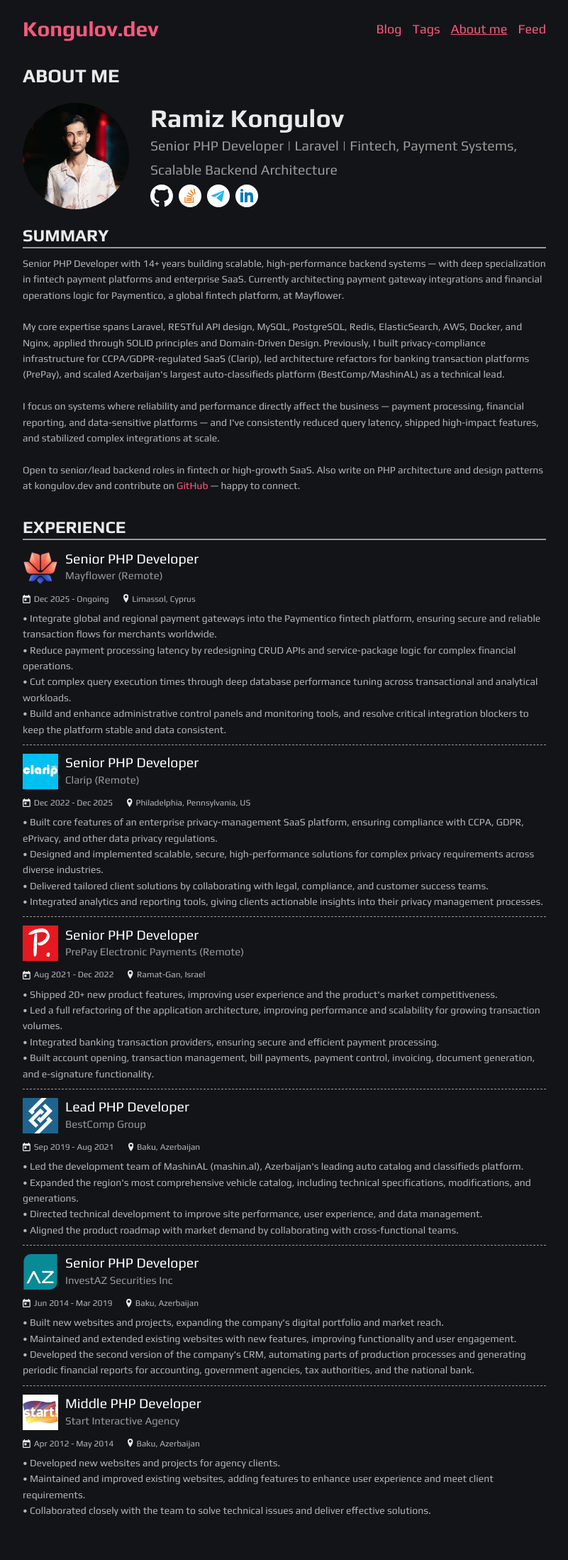
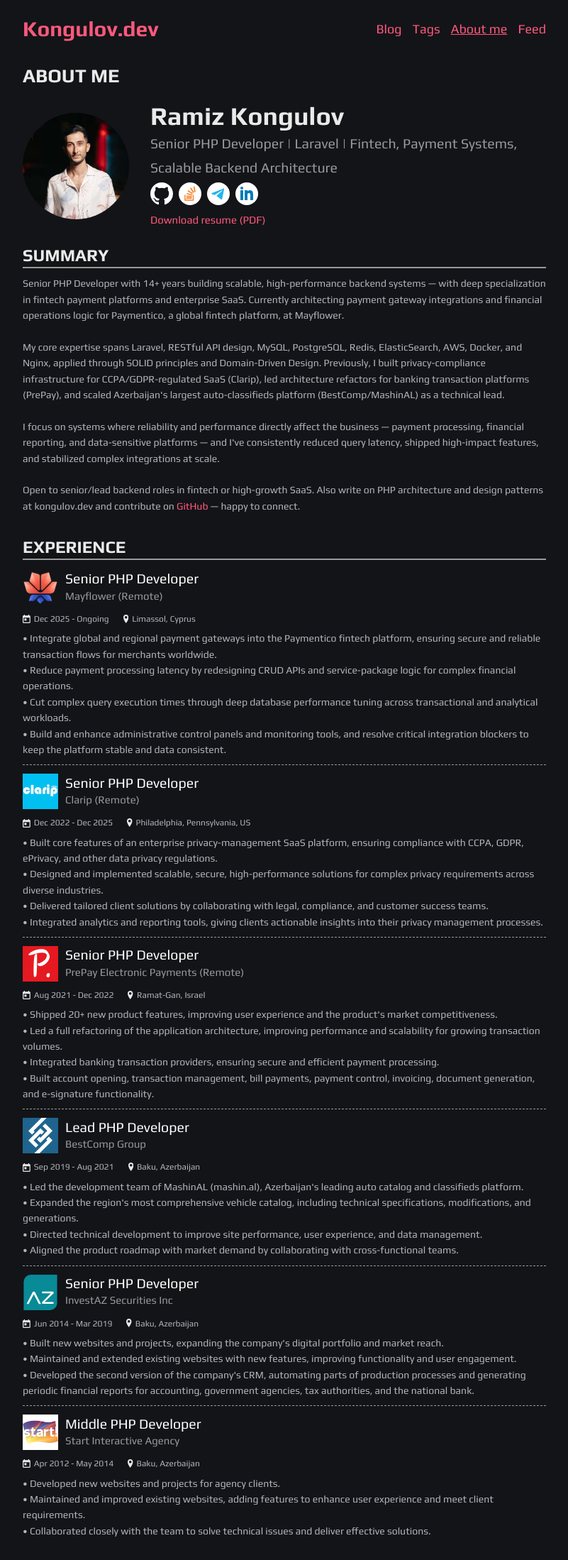
Before and after one commit to kongulov/kongulov.dev, a Jekyll site: the page built from about.html, in a window 1280 px wide. Shown: the whole page at 71% size, without its empty margins (239-1040 px from the left). Built offline with Jekyll 4.4.1, drawn with Linux system fonts in a browser that asks for light colours; before the commit the page ends 2170 px from its top, so only the background shows below that.

Commit message:
Add downloadable resume PDF to about page
Co-Authored-By: Claude Opus 5.5 <noreply@anthropic.com>

```diff
--- a/_sass/_base.scss
+++ b/_sass/_base.scss
@@ -739,6 +739,11 @@ figcaption {
         }
 
       }
+
+      .resume-link{
+        display: inline-block;
+        margin-top: 8px;
+      }
     }
   }
 
--- a/about.html
+++ b/about.html
@@ -160,6 +160,7 @@ about:
                     </svg>
                 </a>
             </div>
+            <a class="resume-link" href="{{ site.url }}/assets/Ramiz_Kongulov_Senior_PHP_Developer.pdf" download>Download resume (PDF)</a>
         </div>
     </div>
 
```
Also changed, not shown: 1 other file.
